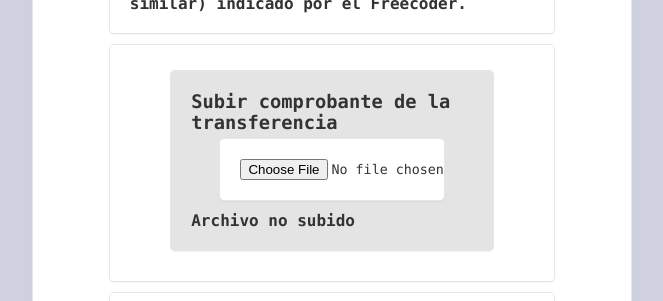
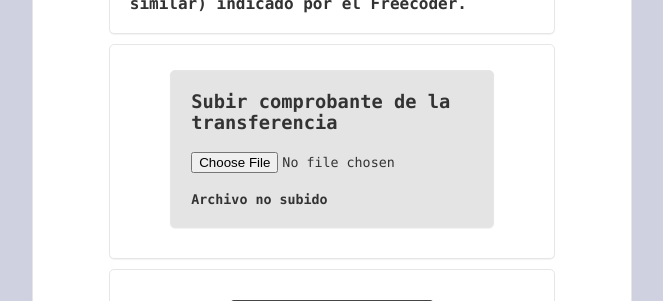
Before and after one commit to guslopezr/freecoders-hito1-v2, a React (Vite) app: page /abonarpropuesta in a window 1280 px wide. Shown: the part 601-902 px from the top of the page, without its empty margins (308-971 px from the left). Built offline with nearby package versions, Linux system fonts and the light colour scheme.

Commit message:
cambios en página de abono final

```diff
--- a/src/components/AbonarPropuesta2.jsx
+++ b/src/components/AbonarPropuesta2.jsx
@@ -2,12 +2,14 @@ import React, { useState } from 'react';
 
 function AbonarPropuesta2() {
   const [selectedFile, setSelectedFile] = useState(null);
+  const [showMessage, setShowMessage] = useState(false);
 
   const handleFileChange = (event) => {
     const file = event.target.files[0];
     const allowedTypes = ['application/pdf', 'application/msword', 'image/png', 'image/jpeg'];
     if (file && allowedTypes.includes(file.type)) {
       setSelectedFile(file);
+      setShowMessage(true);
     } else {
       alert('El archivo seleccionado no es válido. Por favor seleccione un archivo PDF, Word, PNG o JPG.');
     }
@@ -16,13 +18,18 @@ function AbonarPropuesta2() {
   return (
     <div className='maincontainer' style={{ backgroundColor: '#E4E4E4' }}>
       <h3>Subir comprobante de la transferencia</h3>
+      <br />
+      <div >
+        <label>
+          <input type="file" accept=".pdf,.doc,.docx,.png,.jpg,.jpeg" onChange={handleFileChange} />
+        </label>
+      </div>
 
-      <div className='maincontainer' >
-      <label>
-        <input type="file"  accept=".pdf,.doc,.docx,.png,.jpg,.jpeg" onChange={handleFileChange} />
-      </label>
-      </div>
-      <p>{selectedFile ? selectedFile.name : 'Archivo no subido'}</p>
+      {showMessage && selectedFile && (
+        <p style={{ fontWeight: 'bold', fontSize: 'smaller' }}>Archivo subido</p>
+      )}
+<br />
+      <p style={{ fontSize: 'smaller' }}>{selectedFile ? selectedFile.name : 'Archivo no subido'}</p>
     </div>
   );
 }
--- a/src/views/AbonarPropuesta.jsx
+++ b/src/views/AbonarPropuesta.jsx
@@ -7,23 +7,26 @@ import Navegacion from "../components/Navegacion";
 
 export default function AbonarPropuesta() {
 const [isSaving, setIsSaving] = useState(false);
+const [responseMessage, setResponseMessage] = useState("");
 
 const handleSaveClick = () => {
 setIsSaving(true);
 // Save all changes here
 setTimeout(() => {
 setIsSaving(false);
+setResponseMessage("Tu abono ha sido recibido, el Freecoder comenzará el trabajo");
 }, 2000); // simulate save operation with a 2 second delay
 };
 
 return (
 <div className="maincontainer">
 <Navegacion />
-      {/*         <NavBar />
-       */}
+{/* <NavBar /> */}
+
 
   <div className="maincontainer">{<AbonarPropuesta1 />}</div>
-      <div className="maincontainer">{<AbonarPropuesta2 />}</div>
+  <div className="maincontainer">{<AbonarPropuesta2 setShowMessage={setResponseMessage} />}</div>
+  {/* Pass setShowMessage function as a prop to AbonarPropuesta2 component */}
 
   <div className="maincontainer text-center mt-4">
     <Button
@@ -34,6 +37,14 @@ export default function AbonarPropuesta() {
     >
       {isSaving ? "Guardando..." : "Enviar Abono"}
     </Button>
+    {responseMessage && (
+      <div style={{ backgroundColor: "#e4e4e4", padding: "15px", textAlign: "center" }}>
+        {responseMessage === "Tu abono ha sido recibido, el Freecoder comenzará el trabajo" && (
+          <h3 style={{ fontWeight: "bold", color: "blue" }}>{responseMessage}</h3>
+        )}
+        {/* Display response message only if it matches the condition */}
+      </div>
+    )}
   </div>
 </div>
 );
```
Also changed, not shown: 3 other files (tests, documents, lock files or other folders). Lines whose indentation alone changed are shown as unchanged.
